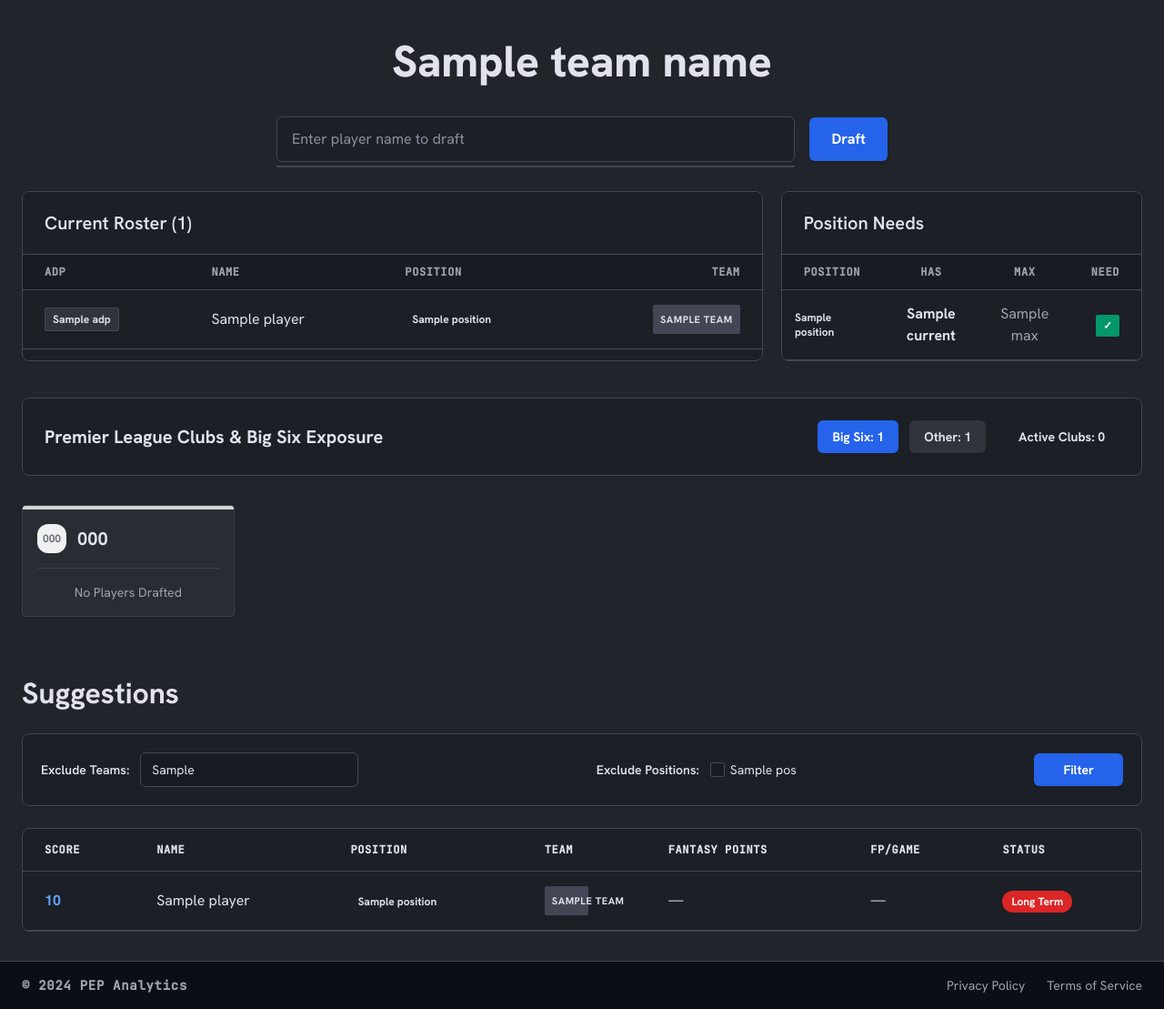
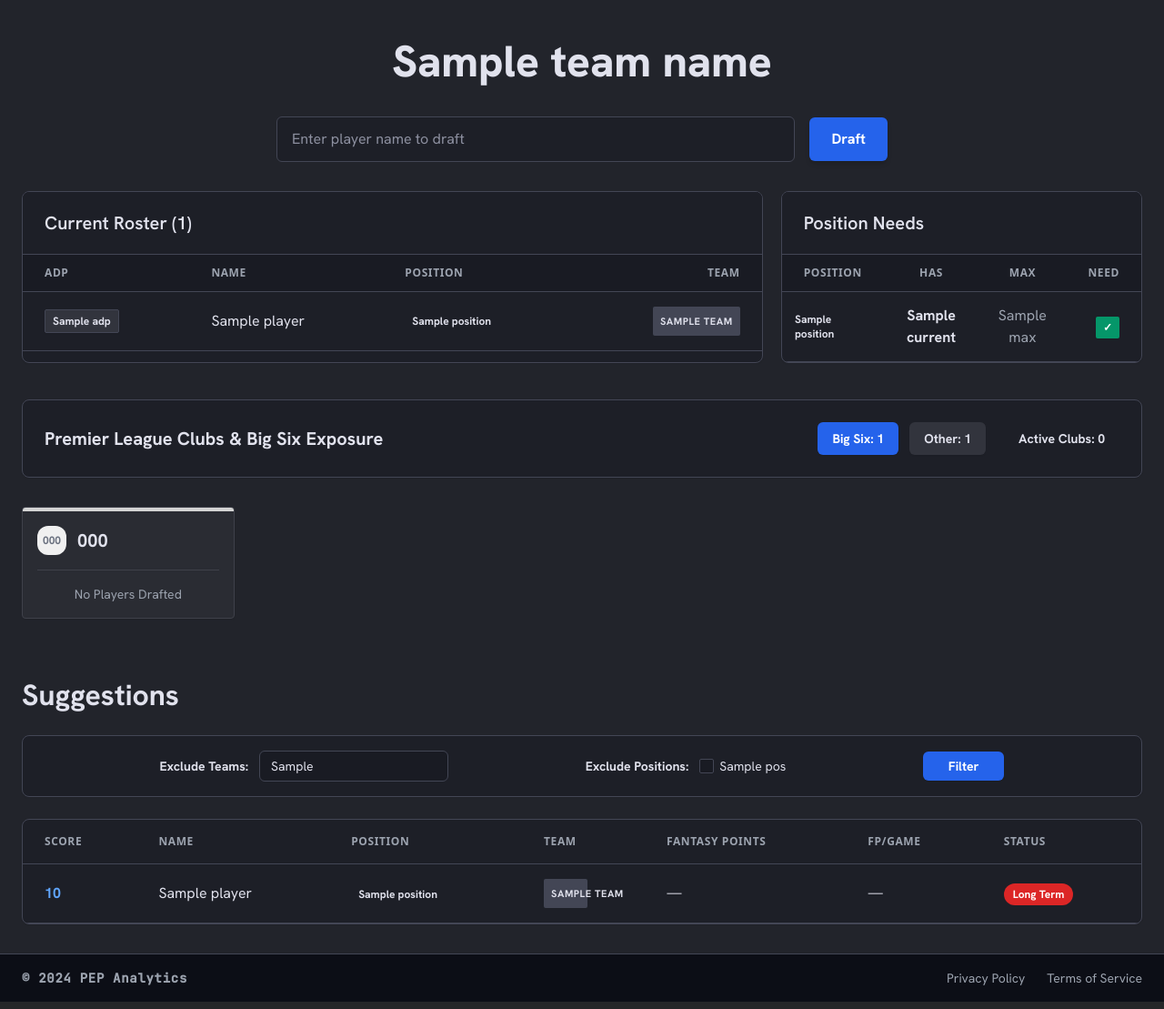
Before and after one commit to soehlert/fantrax_assistant, a FastAPI app: template src/web/templates/team.html in a window 1280 px wide. Shown: the part 69-1178 px from the top of the page at 91% size. Run offline with FastAPI, Linux system fonts and the light colour scheme; the template is opened without the code that fills it: most values are stand-ins (such as "Sample title", 1, 10 or a date in 2020); some libraries are stand-ins or nearby versions.

Commit message:
fix(ui): hide empty autocomplete divider line, match table header font, and space filter items evenly
- Hide empty autocomplete container element (hidden class) so collapsed border line never renders under search boxes
- Update table header (th) typography from JetBrains Mono to Hanken Grotesk (font-sans font-bold text-xs) matching site font
- Space filter items evenly across the row using flex justify-evenly layout

```diff
--- a/src/web/templates/team.html
+++ b/src/web/templates/team.html
@@ -8,7 +8,7 @@
         <form action="{{ url_for('draft_player', team_id=team_name) }}" method="post" class="flex items-center gap-4" id="draft-form">
             <div class="relative flex-grow">
                 <input type="text" name="player_name" id="player-draft-input" class="w-full bg-surface-container border border-outline-variant text-on-surface placeholder-outline rounded-md py-3 px-4 focus:outline-none focus:ring-1 focus:ring-primary-container focus:border-primary-container transition-all" placeholder="Enter player name to draft" required autocomplete="off"/>
-                <div id="autocomplete-results" class="absolute w-full mt-1 bg-surface-container border border-outline-variant rounded-md shadow-xl z-50 overflow-hidden"></div>
+                <div id="autocomplete-results" class="hidden absolute w-full mt-1 bg-surface-container border border-outline-variant rounded-md shadow-xl z-50 overflow-hidden"></div>
             </div>
             <button type="submit" class="bg-primary-container hover:bg-blue-700 text-white font-bold py-3 px-6 rounded-md transition-colors shadow-md active:scale-95">
                 Draft
@@ -44,11 +44,11 @@
         <div class="overflow-x-auto">
             <table class="w-full text-left border-collapse">
                 <thead>
-                    <tr class="bg-surface-container-low border-b border-outline-variant text-label-sm font-label-sm text-on-surface-variant uppercase tracking-wider">
-                        <th class="px-6 py-3 font-semibold">ADP</th>
-                        <th class="px-6 py-3 font-semibold">Name</th>
-                        <th class="px-6 py-3 font-semibold">Position</th>
-                        <th class="px-6 py-3 font-semibold text-right">Team</th>
+                    <tr class="bg-surface-container-low border-b border-outline-variant font-sans font-bold text-xs text-on-surface-variant uppercase tracking-wider">
+                        <th class="px-6 py-3">ADP</th>
+                        <th class="px-6 py-3">Name</th>
+                        <th class="px-6 py-3">Position</th>
+                        <th class="px-6 py-3 text-right">Team</th>
                     </tr>
                 </thead>
                 <tbody class="text-body-md text-on-surface">
@@ -87,11 +87,11 @@
         <div class="overflow-x-auto flex-grow">
             <table class="w-full text-left border-collapse h-full">
                 <thead>
-                    <tr class="bg-surface-container-low border-b border-outline-variant text-label-sm font-label-sm text-on-surface-variant uppercase tracking-wider">
-                        <th class="px-6 py-3 font-semibold">Position</th>
-                        <th class="px-4 py-3 font-semibold text-center">Has</th>
-                        <th class="px-4 py-3 font-semibold text-center">Max</th>
-                        <th class="px-6 py-3 font-semibold text-right">Need</th>
+                    <tr class="bg-surface-container-low border-b border-outline-variant font-sans font-bold text-xs text-on-surface-variant uppercase tracking-wider">
+                        <th class="px-6 py-3">Position</th>
+                        <th class="px-4 py-3 text-center">Has</th>
+                        <th class="px-4 py-3 text-center">Max</th>
+                        <th class="px-6 py-3 text-right">Need</th>
                     </tr>
                 </thead>
                 <tbody class="text-body-md text-on-surface">
@@ -183,20 +183,20 @@
     {% endfor %}
 </section>
 
-<!-- Suggestions Table Section (Heading FIRST, Filter Row DIRECTLY UNDER Heading with Balanced Spacing) -->
+<!-- Suggestions Table Section (Heading FIRST, Filter Row DIRECTLY UNDER Heading with Evenly Spaced Centered Elements) -->
 <section class="mt-8 flex flex-col gap-6">
     <h2 class="text-headline-lg font-display text-on-surface">Suggestions</h2>
 
-    <!-- Balanced Filter Bar Row (Evenly Spaced Across Full Width) -->
-    <form method="get" action="{{ url_for('read_team', team_id=team_name) }}" id="filter-form" class="bg-surface-container border border-outline-variant rounded-xl p-5 shadow-sm">
-        <div class="flex flex-col md:flex-row items-center justify-between gap-6">
-            <div class="flex items-center gap-3 w-full md:w-auto">
-                <label class="text-sm font-semibold text-on-surface whitespace-nowrap">Exclude Teams:</label>
-                <input name="exclude_teams" class="bg-surface-container-low border border-outline-variant text-on-surface placeholder-outline rounded-md py-2 px-3 text-sm focus:outline-none focus:ring-1 focus:ring-primary-container w-60" placeholder="e.g., MCI,LIV,ARS" type="text" value="{{ exclude_teams }}"/>
+    <!-- Filter Bar Row (justify-evenly for Perfect Balanced Spacing) -->
+    <form method="get" action="{{ url_for('read_team', team_id=team_name) }}" id="filter-form" class="bg-surface-container border border-outline-variant rounded-xl p-4 shadow-sm">
+        <div class="flex flex-col md:flex-row items-center justify-evenly gap-4">
+            <div class="flex items-center gap-3">
+                <label class="text-sm font-bold text-on-surface whitespace-nowrap">Exclude Teams:</label>
+                <input name="exclude_teams" class="bg-surface-container-low border border-outline-variant text-on-surface placeholder-outline rounded-md py-1.5 px-3 text-sm focus:outline-none focus:ring-1 focus:ring-primary-container w-52" placeholder="e.g., MCI,LIV,ARS" type="text" value="{{ exclude_teams }}"/>
             </div>
             <div class="flex items-center gap-3">
-                <span class="text-sm font-semibold text-on-surface whitespace-nowrap">Exclude Positions:</span>
-                <div class="flex items-center gap-3.5">
+                <span class="text-sm font-bold text-on-surface whitespace-nowrap">Exclude Positions:</span>
+                <div class="flex items-center gap-3">
                     {% for pos in all_positions %}
                     <label class="flex items-center gap-1.5 cursor-pointer select-none">
                         <input class="form-checkbox position-checkbox rounded bg-surface-container-low border-outline-variant text-primary-container focus:ring-primary-container" type="checkbox" value="{{ pos }}" {% if pos in exclude_positions %}checked{% endif %}/>
@@ -206,7 +206,7 @@
                 </div>
                 <input type="hidden" id="exclude-positions-input" name="exclude_positions" value="{{ exclude_positions }}">
             </div>
-            <button type="submit" class="bg-primary-container hover:bg-blue-600 text-white font-bold text-sm py-2 px-8 rounded-md transition-colors active:scale-95 shadow-sm">
+            <button type="submit" class="bg-primary-container hover:bg-blue-600 text-white font-bold text-sm py-1.5 px-7 rounded-md transition-colors active:scale-95 shadow-sm">
                 Filter
             </button>
         </div>
@@ -216,14 +216,14 @@
         <div class="overflow-x-auto">
             <table class="w-full text-left border-collapse whitespace-nowrap">
                 <thead>
-                    <tr class="border-b border-outline-variant text-label-sm font-label-sm text-on-surface uppercase tracking-wider">
-                        <th class="px-6 py-4 font-bold">Score</th>
-                        <th class="px-6 py-4 font-bold">Name</th>
-                        <th class="px-6 py-4 font-bold">Position</th>
-                        <th class="px-6 py-4 font-bold">Team</th>
-                        <th class="px-6 py-4 font-bold">Fantasy Points</th>
-                        <th class="px-6 py-4 font-bold">FP/Game</th>
-                        <th class="px-6 py-4 font-bold">Status</th>
+                    <tr class="border-b border-outline-variant font-sans font-bold text-xs text-on-surface-variant uppercase tracking-wider">
+                        <th class="px-6 py-4">Score</th>
+                        <th class="px-6 py-4">Name</th>
+                        <th class="px-6 py-4">Position</th>
+                        <th class="px-6 py-4">Team</th>
+                        <th class="px-6 py-4">Fantasy Points</th>
+                        <th class="px-6 py-4">FP/Game</th>
+                        <th class="px-6 py-4">Status</th>
                     </tr>
                 </thead>
                 <tbody class="text-body-md text-on-surface">
@@ -284,6 +284,7 @@ document.addEventListener('DOMContentLoaded', () => {
             resultsContainer.innerHTML = '';
 
             if (query.length < 2) {
+                resultsContainer.classList.add('hidden');
                 return;
             }
 
@@ -294,6 +295,12 @@ document.addEventListener('DOMContentLoaded', () => {
                 }
                 const data = await response.json();
 
+                if (!data.players || data.players.length === 0) {
+                    resultsContainer.classList.add('hidden');
+                    return;
+                }
+
+                resultsContainer.classList.remove('hidden');
                 data.players.forEach(playerName => {
                     const item = document.createElement('a');
                     item.href = '#';
@@ -303,11 +310,13 @@ document.addEventListener('DOMContentLoaded', () => {
                         event.preventDefault();
                         playerInput.value = playerName;
                         resultsContainer.innerHTML = '';
+                        resultsContainer.classList.add('hidden');
                     });
                     resultsContainer.appendChild(item);
                 });
             } catch (error) {
                 console.error('Autocomplete fetch error:', error);
+                resultsContainer.classList.add('hidden');
             }
         });
 
@@ -315,6 +324,7 @@ document.addEventListener('DOMContentLoaded', () => {
         document.addEventListener('click', (e) => {
             if (!playerInput.contains(e.target)) {
                 resultsContainer.innerHTML = '';
+                resultsContainer.classList.add('hidden');
             }
         });
     }
```
Also changed, not shown: src/web/templates/index.html (+18 -6 lines).
